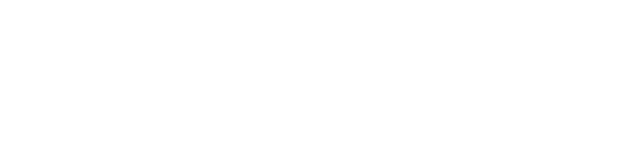
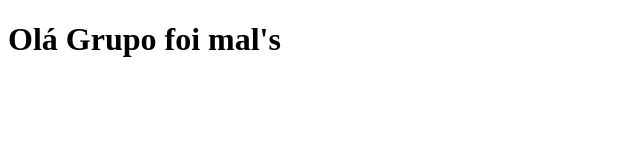
Before and after one commit to RodrigoSFS/Grupo4-ADS-2022, a plain HTML site: page projetoale.html in a window 1280 px wide. Shown: the whole page, without its empty margins (0-640 px from the left). Drawn offline with Linux system fonts and the light colour scheme.

Commit message:
foi mal's

```diff
--- a/projetoale.html
+++ b/projetoale.html
@@ -7,6 +7,6 @@
     <title>Document</title>
 </head>
 <body>
-
+    <h1> Olá Grupo foi mal's</h1>
 </body>
 </html>
```
